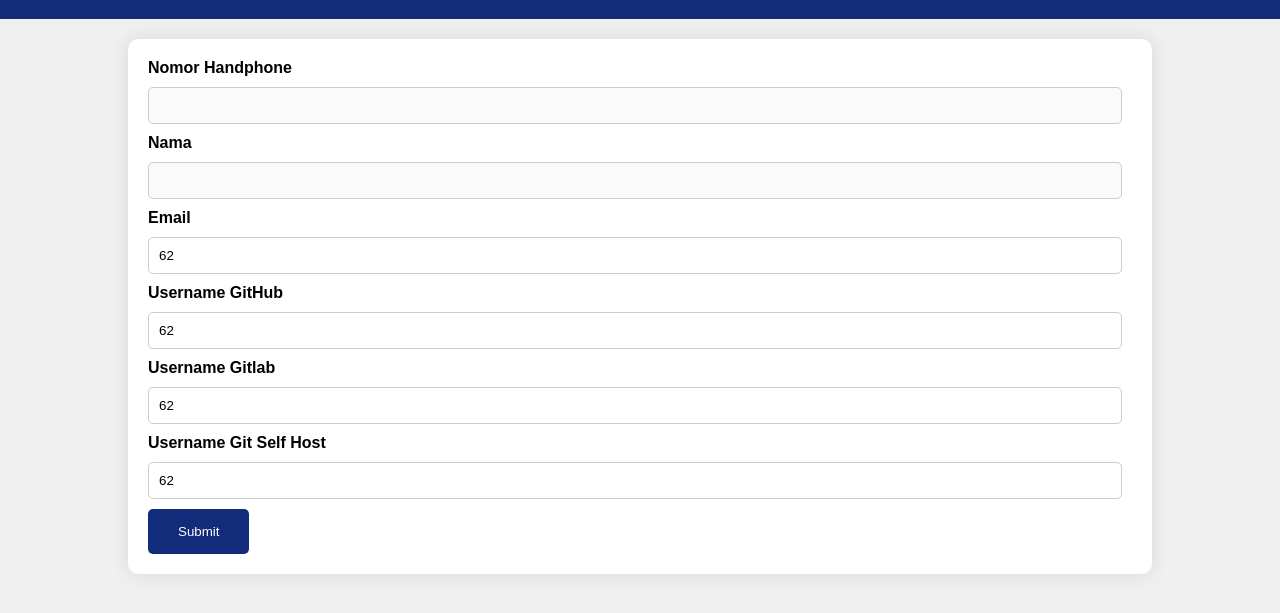
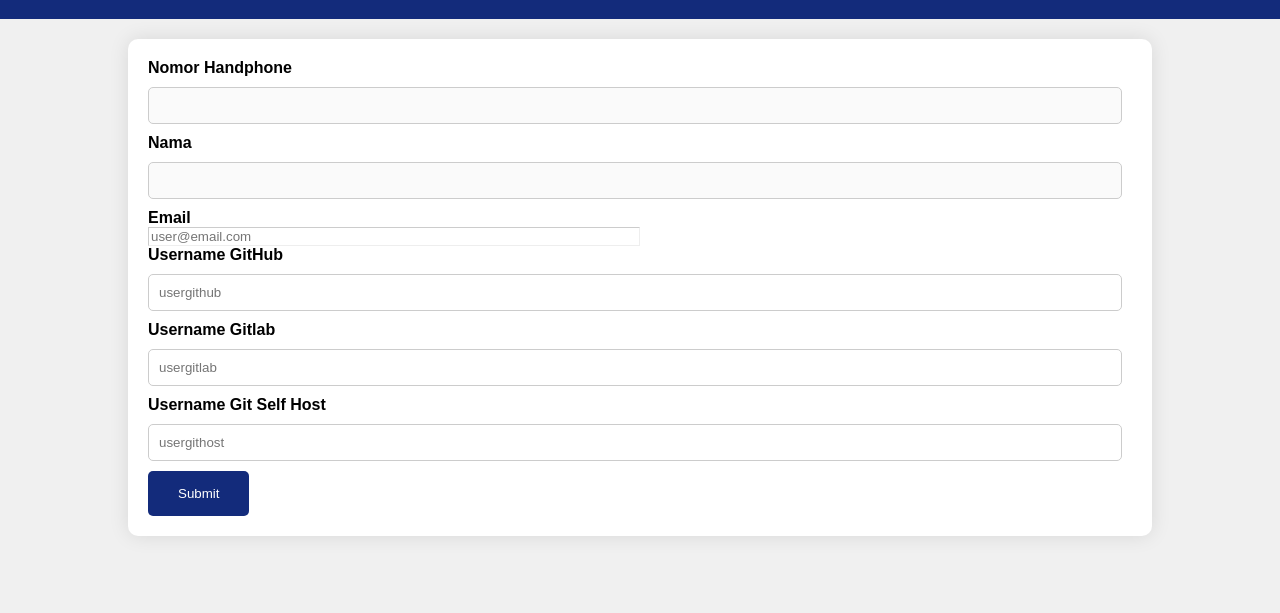
Before and after one commit to domyid/signup, a plain HTML site: page index.html in a window 1280 px wide. Shown: the part 89-702 px from the top of the page. Drawn offline with Linux system fonts and the light colour scheme; some packages are replaced by stand-ins of ours; a script that the page names is missing.

Commit message:
placeholder

```diff
--- a/index.html
+++ b/index.html
@@ -33,28 +33,28 @@
         <div>
           <label class="desc" id="title3" for="Field3">Email</label>
           <div>
-            <input id="email" name="email" type="text" spellcheck="false" value="62" maxlength="255" tabindex="3">
+            <input id="email" name="email" type="email" spellcheck="false" value="" maxlength="48" tabindex="3" placeholder="user@email.com">
           </div>
         </div>
 
         <div>
           <label class="desc" id="title3" for="Field3">Username GitHub</label>
           <div>
-            <input id="github" name="github" type="text" spellcheck="false" value="62" maxlength="255" tabindex="3">
+            <input id="github" name="github" type="text" spellcheck="false" value="" maxlength="48" tabindex="3" placeholder="usergithub">
           </div>
         </div>
 
         <div>
           <label class="desc" id="title3" for="Field3">Username Gitlab</label>
           <div>
-            <input id="gitlab" name="gitlab" type="text" spellcheck="false" value="62" maxlength="255" tabindex="3">
+            <input id="gitlab" name="gitlab" type="text" spellcheck="false" value="" maxlength="48" tabindex="3" placeholder="usergitlab">
           </div>
         </div>
 
         <div>
           <label class="desc" id="title3" for="Field3">Username Git Self Host</label>
           <div>
-            <input id="githost" name="githost" type="text" spellcheck="false" value="62" maxlength="255" tabindex="3">
+            <input id="githost" name="githost" type="text" spellcheck="false" value="" maxlength="48" tabindex="3" placeholder="usergithost">
           </div>
         </div>
 
--- a/index.js
+++ b/index.js
@@ -19,7 +19,7 @@ if (getCookie("login")===""){
 }
 
 onClick("saveForm",actionfunctionname);
-onClick("copyurl",actionCopy);
+//onClick("copyurl",actionCopy);
 
 function actionCopy(){
     navigator.clipboard.writeText(document.getElementById('urllaporan').innerHTML);
```
